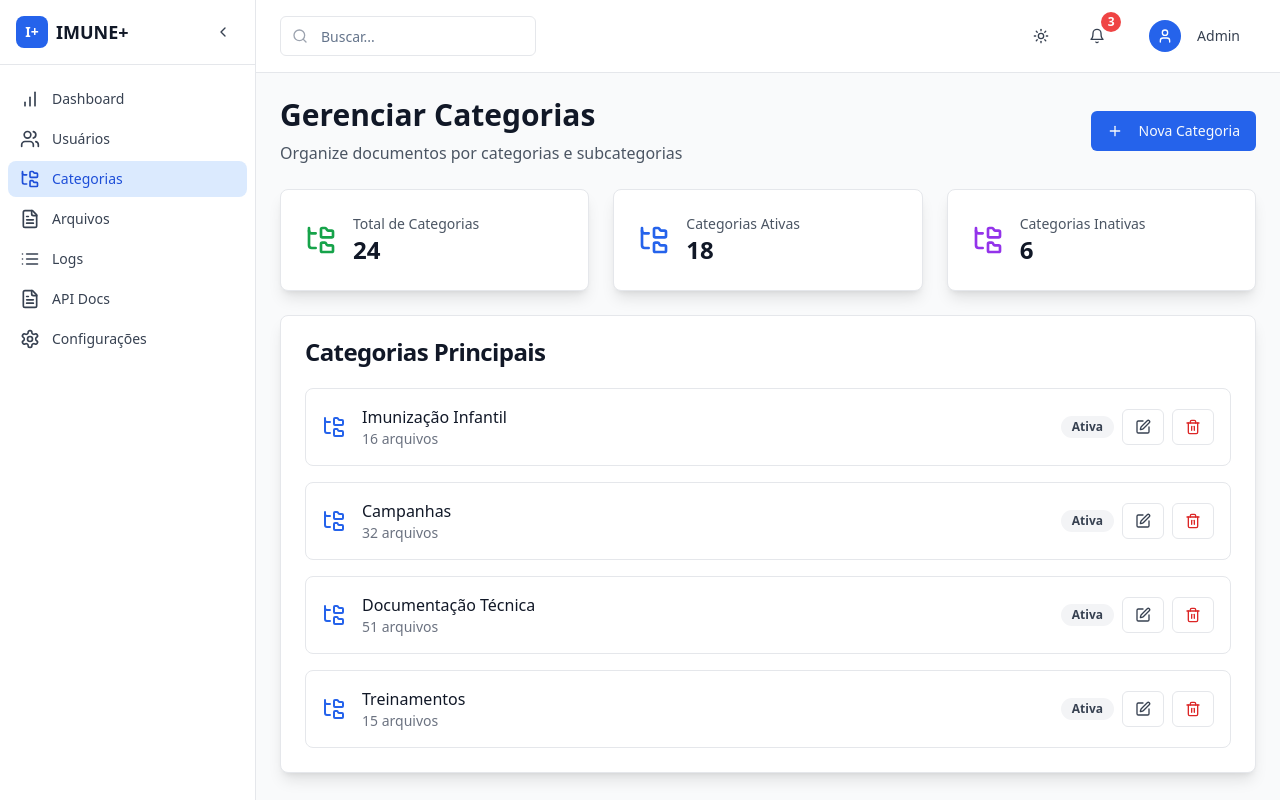
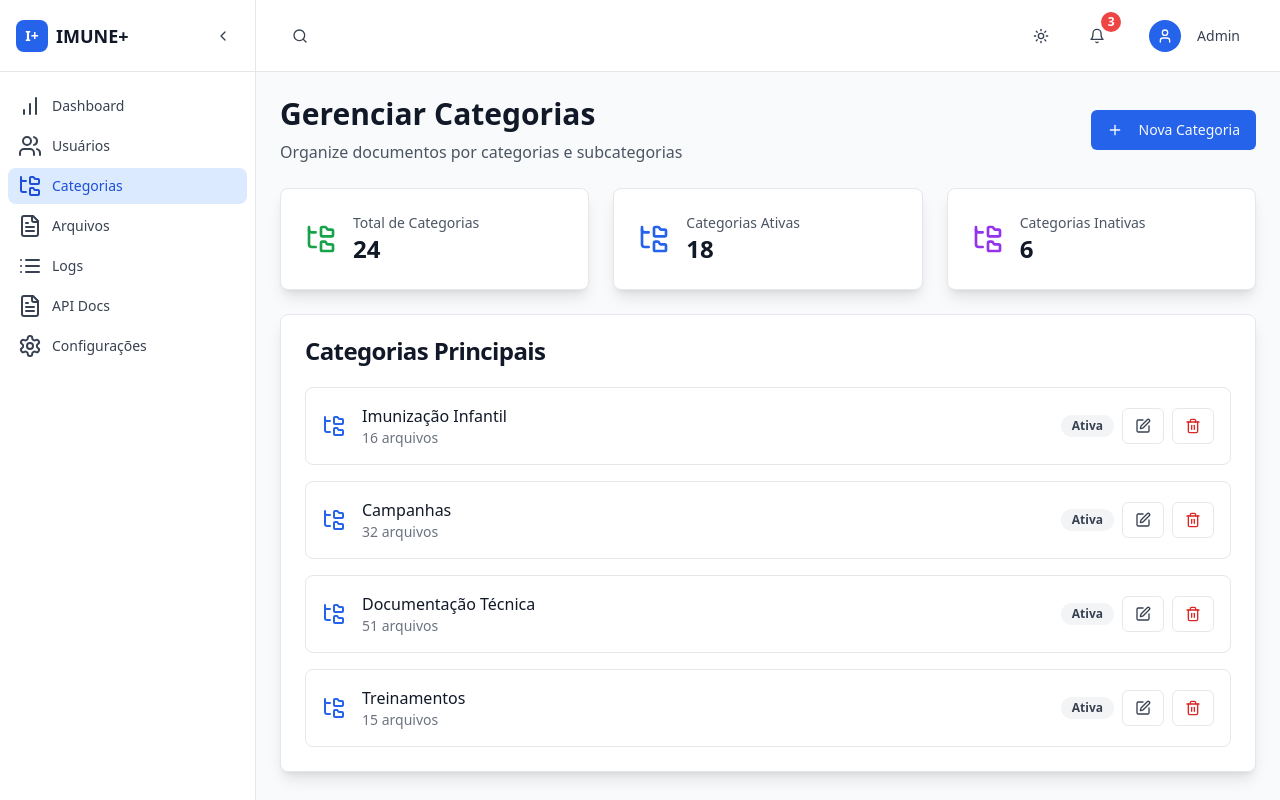
Before and after one commit to andrehugofernandes/imuneplus-web-portal, a React (Vite) app: page /admin/categorias in a window 1280 px wide. Built offline with nearby package versions, Linux system fonts and the light colour scheme.

Commit message:
Fix: Dashboard header and sidebar adjustments
- Adjusted header heights for consistency.
- Implemented tooltips for sidebar icons in collapsed mode.
- Replaced search input with a clickable search icon.

```diff
--- a/src/components/admin/AdminHeader.tsx
+++ b/src/components/admin/AdminHeader.tsx
@@ -1,4 +1,5 @@
 
+import { useState } from 'react';
 import { Search, Bell, User, Sun, Moon } from 'lucide-react';
 import { Button } from '@/components/ui/button';
 import { Input } from '@/components/ui/input';
@@ -13,22 +14,65 @@ import { Badge } from '@/components/ui/badge';
 import { Link } from 'react-router-dom';
 
 export function AdminHeader() {
+  const [searchExpanded, setSearchExpanded] = useState(false);
+  const [searchValue, setSearchValue] = useState('');
+
   const toggleTheme = () => {
     // Simple theme toggle - in a real app you'd use a theme provider
     document.documentElement.classList.toggle('dark');
   };
 
+  const handleSearchToggle = () => {
+    setSearchExpanded(!searchExpanded);
+    if (!searchExpanded) {
+      // Focus on input after animation
+      setTimeout(() => {
+        const input = document.getElementById('search-input');
+        if (input) input.focus();
+      }, 150);
+    } else {
+      setSearchValue('');
+    }
+  };
+
   return (
-    <header className="bg-white dark:bg-gray-800 border-b border-gray-200 dark:border-gray-700 px-6 py-4">
-      <div className="flex items-center justify-between">
-        {/* Search */}
+    <header className="bg-white dark:bg-gray-800 border-b border-gray-200 dark:border-gray-700 px-6 py-4 h-[72px]">
+      <div className="flex items-center justify-between h-full">
+        {/* Left side - Search */}
         <div className="flex items-center space-x-4">
-          <div className="relative">
-            <Search className="absolute left-3 top-1/2 transform -translate-y-1/2 text-gray-400 dark:text-gray-500" size={16} />
-            <Input
-              placeholder="Buscar..."
-              className="pl-10 w-64 bg-white dark:bg-gray-700 border-gray-200 dark:border-gray-600 text-gray-900 dark:text-gray-100"
-            />
+          <div className="flex items-center">
+            {searchExpanded ? (
+              <div className="relative transition-all duration-300 ease-in-out">
+                <Search className="absolute left-3 top-1/2 transform -translate-y-1/2 text-gray-400 dark:text-gray-500" size={16} />
+                <Input
+                  id="search-input"
+                  placeholder="Buscar..."
+                  value={searchValue}
+                  onChange={(e) => setSearchValue(e.target.value)}
+                  className="pl-10 w-64 bg-white dark:bg-gray-700 border-gray-200 dark:border-gray-600 text-gray-900 dark:text-gray-100"
+                  onBlur={() => {
+                    if (!searchValue) {
+                      setSearchExpanded(false);
+                    }
+                  }}
+                  onKeyDown={(e) => {
+                    if (e.key === 'Escape') {
+                      setSearchExpanded(false);
+                      setSearchValue('');
+                    }
+                  }}
+                />
+              </div>
+            ) : (
+              <Button
+                variant="ghost"
+                size="icon"
+                onClick={handleSearchToggle}
+                className="text-gray-700 dark:text-gray-300 hover:bg-gray-100 dark:hover:bg-gray-700"
+              >
+                <Search size={20} />
+              </Button>
+            )}
           </div>
         </div>
 
--- a/src/components/admin/AdminSidebar.tsx
+++ b/src/components/admin/AdminSidebar.tsx
@@ -12,6 +12,7 @@ import {
 import { Link, useLocation } from 'react-router-dom';
 import { cn } from '@/lib/utils';
 import { Button } from '@/components/ui/button';
+import { Tooltip, TooltipContent, TooltipProvider, TooltipTrigger } from '@/components/ui/tooltip';
 
 interface AdminSidebarProps {
   collapsed: boolean;
@@ -32,13 +33,14 @@ export function AdminSidebar({ collapsed, onToggle }: AdminSidebarProps) {
   const location = useLocation();
 
   return (
+    <TooltipProvider>
       <div className={cn(
         "fixed top-0 left-0 z-40 h-screen bg-white dark:bg-gray-800 border-r border-gray-200 dark:border-gray-700 transition-all duration-300",
         collapsed ? "w-16" : "w-64"
       )}>
         <div className="flex flex-col h-full">
-        {/* Header */}
-        <div className="flex items-center justify-between p-4 border-b border-gray-200 dark:border-gray-700">
+          {/* Header - Altura ajustada para 72px */}
+          <div className="flex items-center justify-between p-4 border-b border-gray-200 dark:border-gray-700 h-[72px]">
             {!collapsed && (
               <div className="flex items-center space-x-2">
                 <div className="w-8 h-8 bg-blue-600 rounded-lg flex items-center justify-center">
@@ -65,9 +67,8 @@ export function AdminSidebar({ collapsed, onToggle }: AdminSidebarProps) {
               const Icon = item.icon;
               const isActive = location.pathname === item.route;
 
-            return (
+              const linkContent = (
                 <Link
-                key={item.name}
                   to={item.route}
                   className={cn(
                     "flex items-center px-3 py-2 rounded-lg text-sm font-medium transition-colors",
@@ -78,16 +79,35 @@ export function AdminSidebar({ collapsed, onToggle }: AdminSidebarProps) {
                   )}
                 >
                   <div className={cn("flex items-center justify-center", collapsed ? "w-8 h-8" : "w-5 h-5")}>
-                  <Icon size={collapsed ? 24 : 20} className="flex-shrink-0" />
+                    <Icon size={24} className="flex-shrink-0" />
                   </div>
                   {!collapsed && (
                     <span className="ml-3 whitespace-nowrap">{item.name}</span>
                   )}
                 </Link>
               );
+
+              return collapsed ? (
+                <Tooltip key={item.name}>
+                  <TooltipTrigger asChild>
+                    {linkContent}
+                  </TooltipTrigger>
+                  <TooltipContent
+                    side="right"
+                    className="bg-gray-900 dark:bg-white text-white dark:text-gray-900 border-gray-700 dark:border-gray-200"
+                  >
+                    <p>{item.name}</p>
+                  </TooltipContent>
+                </Tooltip>
+              ) : (
+                <div key={item.name}>
+                  {linkContent}
+                </div>
+              );
             })}
           </nav>
         </div>
       </div>
+    </TooltipProvider>
   );
 }
```
Lines whose indentation alone changed are shown as unchanged.
